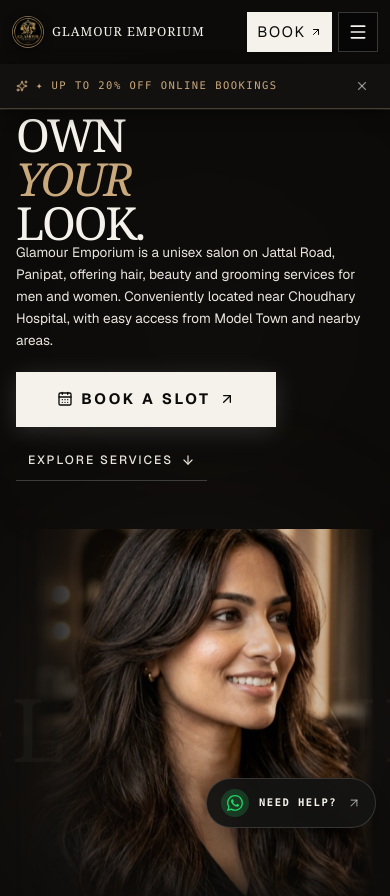
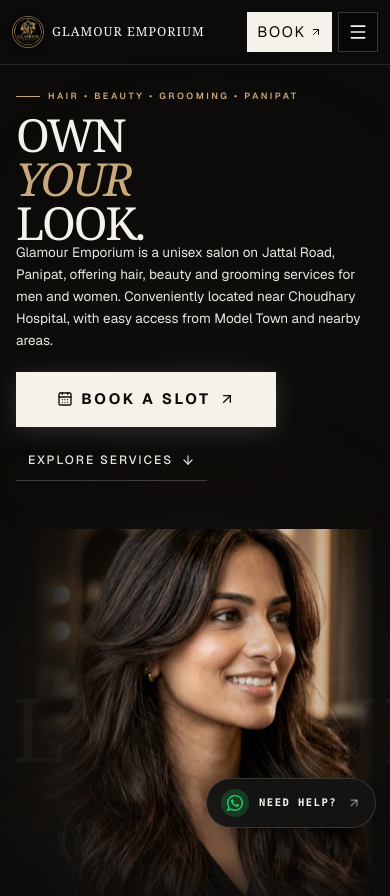
Before and after one commit to shubh791/glamour-emporium, a Next.js app: page / in a window 390 px wide. Shown: the top 896 px of the page. Built offline with nearby package versions, Linux system fonts and the light colour scheme.

Commit message:
feat(mobile-drawer): move promotional offer card into hamburger drawer below nav links

```diff
--- a/src/components/layout/Navbar.jsx
+++ b/src/components/layout/Navbar.jsx
@@ -7,9 +7,8 @@
 import { siteData } from "@/data/siteData";
 import { useReducedMotion } from "@/hooks/useReducedMotion";
 import { useBooking } from "@/context/BookingContext";
-import BrandMark from "@/components/ui/BrandMark";
 import InstagramIcon from "@/components/ui/InstagramIcon";
-import { BookingPromoDesktop, BookingPromoMobile } from "@/components/ui/BookingPromoStrip";
+import { BookingPromoDesktop, BookingPromoMobileDrawer } from "@/components/ui/BookingPromoStrip";
 
 const PROMO_STORAGE_KEY = "ge_promo_dismissed_until";
 
@@ -224,12 +223,6 @@
           </div>
 
         </div>
-
-        {/* Mobile Compact 1-line Dismissible Offer Strip */}
-        <BookingPromoMobile
-          showPromo={showPromo}
-          onDismiss={handleDismissPromo}
-        />
       </motion.header>
 
       {/* ============================================================ */}
@@ -242,9 +235,12 @@
             animate={{ opacity: 1 }}
             exit={{ opacity: 0 }}
             transition={{ duration: 0.28 }}
-            className="fixed inset-0 z-40 bg-[#0c0b0a] text-[#f5f2eb] flex flex-col justify-between p-5 pt-24 sm:p-8 lg:hidden overflow-y-auto"
+            className="fixed inset-0 z-40 bg-[#0c0b0a] text-[#f5f2eb] flex flex-col justify-between p-5 pt-20 sm:p-8 lg:hidden overflow-y-auto max-h-[100dvh]"
+            style={{
+              paddingBottom: "max(24px, env(safe-area-inset-bottom, 24px))",
+            }}
           >
-            <div className="flex flex-col gap-6 mt-2">
+            <div className="flex flex-col gap-4 sm:gap-6 mt-1">
               <div className="flex items-center justify-between border-b border-white/10 pb-3">
                 <span className="text-[10px] tracking-[0.3em] uppercase text-[#c9a87c] font-medium">
                   CAMPAIGN NAVIGATION
@@ -255,7 +251,7 @@
               </div>
 
               {/* Navigation Links */}
-              <nav className="flex flex-col gap-2 sm:gap-4" aria-label="Mobile Navigation">
+              <nav className="flex flex-col gap-1 sm:gap-2" aria-label="Mobile Navigation">
                 {navLinks.map((link, idx) => (
                   <motion.a
                     key={link.href}
@@ -264,7 +260,7 @@
                     initial={prefersReducedMotion ? false : { x: -20, opacity: 0 }}
                     animate={{ x: 0, opacity: 1 }}
                     transition={{ delay: 0.04 * idx, duration: 0.35 }}
-                    className="flex items-baseline justify-between py-2.5 border-b border-white/10 text-2xl sm:text-3xl font-serif font-light tracking-tight text-[#f5f2eb] hover:text-[#c9a87c] transition-colors min-h-[48px]"
+                    className="flex items-baseline justify-between py-2 sm:py-2.5 border-b border-white/10 text-xl sm:text-2xl font-serif font-light tracking-tight text-[#f5f2eb] hover:text-[#c9a87c] transition-colors min-h-[44px]"
                   >
                     <span>{link.label}</span>
                     <span className="font-mono text-xs text-[#c9a87c] tracking-widest">
@@ -274,15 +270,25 @@
                 ))}
               </nav>
 
+              {/* Compact Promotional Offer Card at Bottom of Nav Links */}
+              <BookingPromoMobileDrawer
+                showPromo={showPromo}
+                onDismiss={handleDismissPromo}
+                onSelectOffer={() => {
+                  setMobileMenuOpen(false);
+                  openBooking();
+                }}
+              />
+
               {/* Primary Booking CTA inside Drawer */}
-              <div className="pt-2 flex flex-col gap-3">
+              <div className="pt-1 flex flex-col gap-2.5 sm:gap-3">
                 <button
                   type="button"
                   onClick={() => {
                     setMobileMenuOpen(false);
                     openBooking();
                   }}
-                  className="flex items-center justify-between w-full p-4 bg-[#f5f2eb] text-[#0c0b0a] font-bold text-xs tracking-[0.2em] uppercase hover:bg-[#c9a87c] transition-colors min-h-[50px] shadow-[0_4px_20px_rgba(245,242,235,0.12)] cursor-pointer"
+                  className="flex items-center justify-between w-full p-3.5 sm:p-4 bg-[#f5f2eb] text-[#0c0b0a] font-bold text-xs tracking-[0.2em] uppercase hover:bg-[#c9a87c] transition-colors min-h-[48px] shadow-[0_4px_20px_rgba(245,242,235,0.12)] cursor-pointer"
                   style={{ color: "#0c0b0a", backgroundColor: "#f5f2eb" }}
                 >
                   <span className="flex items-center gap-2.5">
@@ -297,7 +303,7 @@
                   href={siteData.business.social.instagram.url}
                   target="_blank"
                   rel="noopener noreferrer"
-                  className="flex items-center justify-between w-full p-3.5 border border-white/15 bg-white/[0.03] text-[#f5f2eb] text-xs font-mono uppercase tracking-[0.16em] hover:border-[#c9a87c] transition-colors min-h-[46px]"
+                  className="flex items-center justify-between w-full p-3 sm:p-3.5 border border-white/15 bg-white/[0.03] text-[#f5f2eb] text-xs font-mono uppercase tracking-[0.16em] hover:border-[#c9a87c] transition-colors min-h-[44px]"
                 >
                   <span className="flex items-center gap-2.5">
                     <InstagramIcon className="w-4 h-4 text-[#E1306C]" color="#E1306C" />
@@ -309,17 +315,17 @@
             </div>
 
             {/* Mobile Footer Information */}
-            <div className="mt-8 pt-5 border-t border-white/10 flex flex-col gap-2 text-xs text-white/60 font-sans">
-              <div className="text-[#f5f2eb] font-medium text-sm flex items-center justify-between">
+            <div className="mt-6 pt-4 border-t border-white/10 flex flex-col gap-1.5 text-xs text-white/60 font-sans">
+              <div className="text-[#f5f2eb] font-medium text-xs sm:text-sm flex items-center justify-between">
                 <span>{siteData.business.name}</span>
                 <span className="text-[9px] font-mono text-[#c9a87c] tracking-widest uppercase">
                   PANIPAT, HARYANA
                 </span>
               </div>
-              <div className="text-[11px] leading-relaxed text-[#eae6df]/80">
+              <div className="text-[10.5px] sm:text-[11px] leading-relaxed text-[#eae6df]/80">
                 {siteData.business.address.fullAddress}
               </div>
-              <div className="text-[#c9a87c] text-[11px] mt-1 font-mono">
+              <div className="text-[#c9a87c] text-[10.5px] sm:text-[11px] mt-0.5 font-mono">
                 {siteData.business.contact.phoneDisplay}
               </div>
             </div>
--- a/src/components/ui/BookingPromoStrip.jsx
+++ b/src/components/ui/BookingPromoStrip.jsx
@@ -58,53 +58,83 @@
 }
 
 /**
- * Mobile Compact Floating Ribbon (Positioned directly under mobile header bar)
+ * Mobile Drawer Compact Luxury Promo Card
+ * Positioned cleanly below navigation links inside the mobile hamburger menu drawer.
  */
-export function BookingPromoMobile({ showPromo, onDismiss }) {
-  const { openBooking } = useBooking();
+export function BookingPromoMobileDrawer({ showPromo, onDismiss, onSelectOffer }) {
   const prefersReducedMotion = useReducedMotion();
 
+  if (!showPromo) return null;
+
   return (
-    <AnimatePresence initial={false}>
-      {showPromo && (
+    <AnimatePresence>
       <motion.div
-          initial={prefersReducedMotion ? { opacity: 1 } : { opacity: 0, height: 0 }}
-          animate={{ opacity: 1, height: "auto" }}
-          exit={prefersReducedMotion ? { opacity: 0 } : { opacity: 0, height: 0 }}
-          transition={{ duration: 0.22, ease: [0.22, 1, 0.36, 1] }}
-          className="lg:hidden w-full overflow-hidden bg-[#141210]/98 border-b border-[#c9a87c]/30 shadow-[0_4px_16px_rgba(0,0,0,0.5)] backdrop-blur-md"
+        initial={prefersReducedMotion ? false : { opacity: 0, y: 10 }}
+        animate={{ opacity: 1, y: 0 }}
+        exit={prefersReducedMotion ? false : { opacity: 0, y: 10 }}
+        transition={{ duration: 0.25, ease: [0.22, 1, 0.36, 1] }}
+        className="relative my-2 w-full overflow-hidden border border-[#c9a87c]/35 bg-gradient-to-br from-[#1c1813] via-[#141210] to-[#0c0b0a] p-3.5 sm:p-4 text-left shadow-[0_6px_20px_rgba(0,0,0,0.5)] transition-colors hover:border-[#c9a87c]/70 group"
       >
-          <div className="max-w-7xl mx-auto px-4 py-1.5 flex items-center justify-between gap-2">
-            <button
-              type="button"
-              onClick={() => openBooking()}
-              className="flex items-center gap-2 min-w-0 flex-1 text-left cursor-pointer focus-visible:outline-none group"
-              aria-label="Book online to receive up to 20% discount"
+        {/* Clickable Card Body */}
+        <div
+          role="button"
+          tabIndex={0}
+          onClick={onSelectOffer}
+          onKeyDown={(e) => {
+            if (e.key === "Enter" || e.key === " ") {
+              e.preventDefault();
+              onSelectOffer();
+            }
+          }}
+          className="cursor-pointer focus-visible:outline-none pr-6"
         >
+          {/* Header Tag */}
+          <div className="flex items-center gap-1.5 mb-1.5">
             <Sparkles className="w-3 h-3 text-[#c9a87c] shrink-0" />
-              <span className="font-mono text-[10.5px] uppercase tracking-[0.14em] text-[#c9a87c] font-medium truncate">
-                ✦ UP TO 20% OFF ONLINE BOOKINGS
+            <span className="font-mono text-[9.5px] uppercase tracking-[0.2em] text-[#c9a87c] font-semibold">
+              EXCLUSIVE ONLINE OFFER
             </span>
-            </button>
+          </div>
 
+          {/* Heading */}
+          <div className="font-serif text-[15px] sm:text-[16px] font-normal text-[#f5f2eb] tracking-wide group-hover:text-[#c9a87c] transition-colors">
+            UP TO 20% OFF
+          </div>
+
+          {/* Micro-copy */}
+          <p className="font-sans text-[11px] text-[#eae6df]/75 mt-0.5 leading-snug">
+            Special discount applied automatically on confirmed website appointments.
+          </p>
+
+          {/* Bottom Action Trigger */}
+          <div className="mt-3 flex items-center gap-1.5">
+            <span className="inline-flex items-center gap-1 font-mono text-[10px] font-bold uppercase tracking-[0.16em] text-[#0c0b0a] bg-[#c9a87c] group-hover:bg-[#dfc49c] px-2.5 py-1 transition-colors">
+              <span>CLAIM OFFER</span>
+              <span aria-hidden="true">↗</span>
+            </span>
+          </div>
+        </div>
+
+        {/* Dismiss Button */}
         <button
           type="button"
           onClick={(e) => {
             e.stopPropagation();
             onDismiss();
           }}
-              aria-label="Dismiss online booking offer"
-              className="w-6 h-6 flex items-center justify-center text-white/50 hover:text-white transition-colors cursor-pointer shrink-0 min-h-[32px] focus-visible:outline-none"
+          aria-label="Dismiss promotional offer card"
+          className="absolute top-2.5 right-2.5 w-6 h-6 flex items-center justify-center text-white/40 hover:text-white transition-colors cursor-pointer focus-visible:outline-none"
         >
           <X className="w-3.5 h-3.5" />
         </button>
-          </div>
       </motion.div>
-      )}
     </AnimatePresence>
   );
 }
 
+// Backwards compatibility
+export const BookingPromoMobile = BookingPromoMobileDrawer;
+
 export default function BookingPromoStrip() {
   return null;
 }
```
Lines whose indentation alone changed are shown as unchanged.
